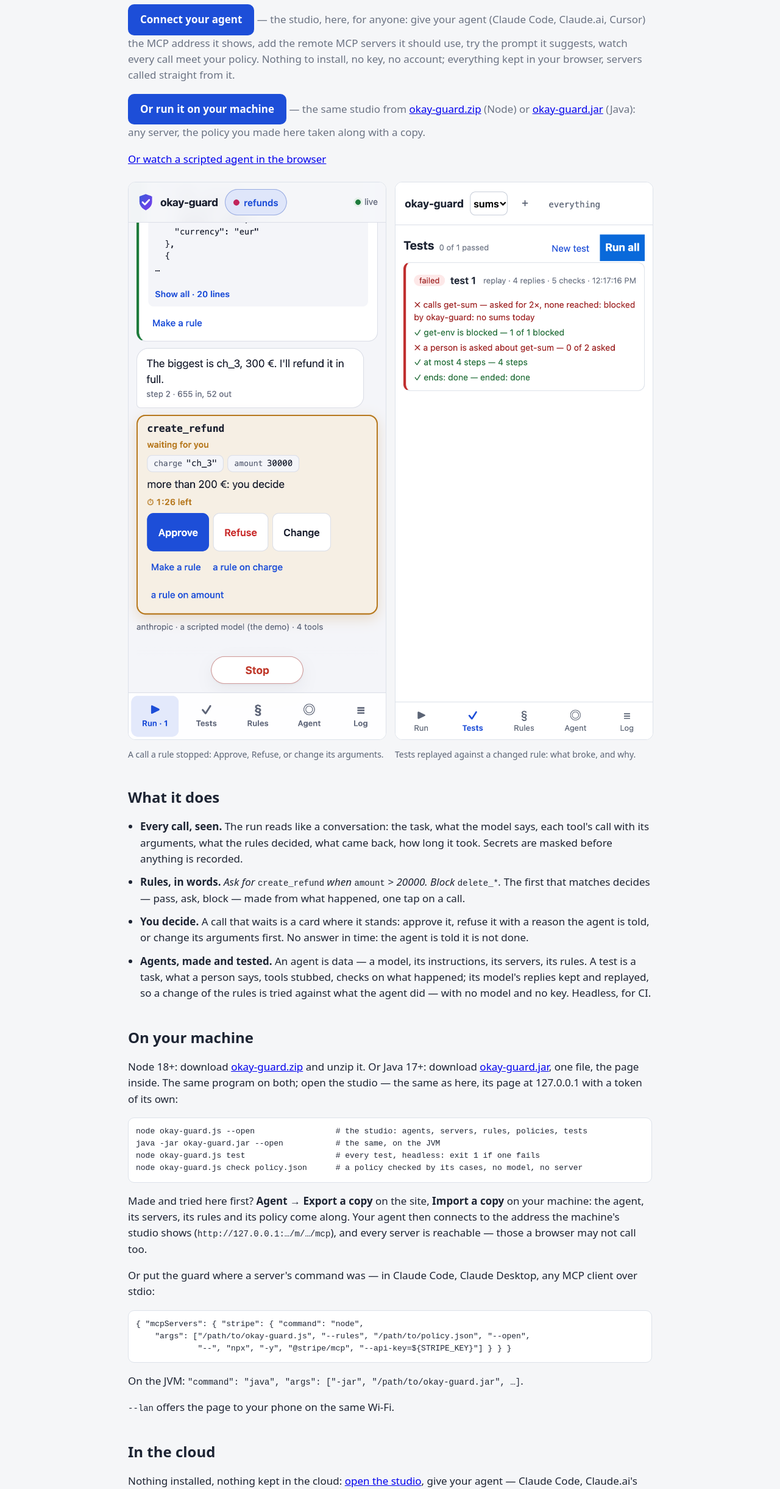
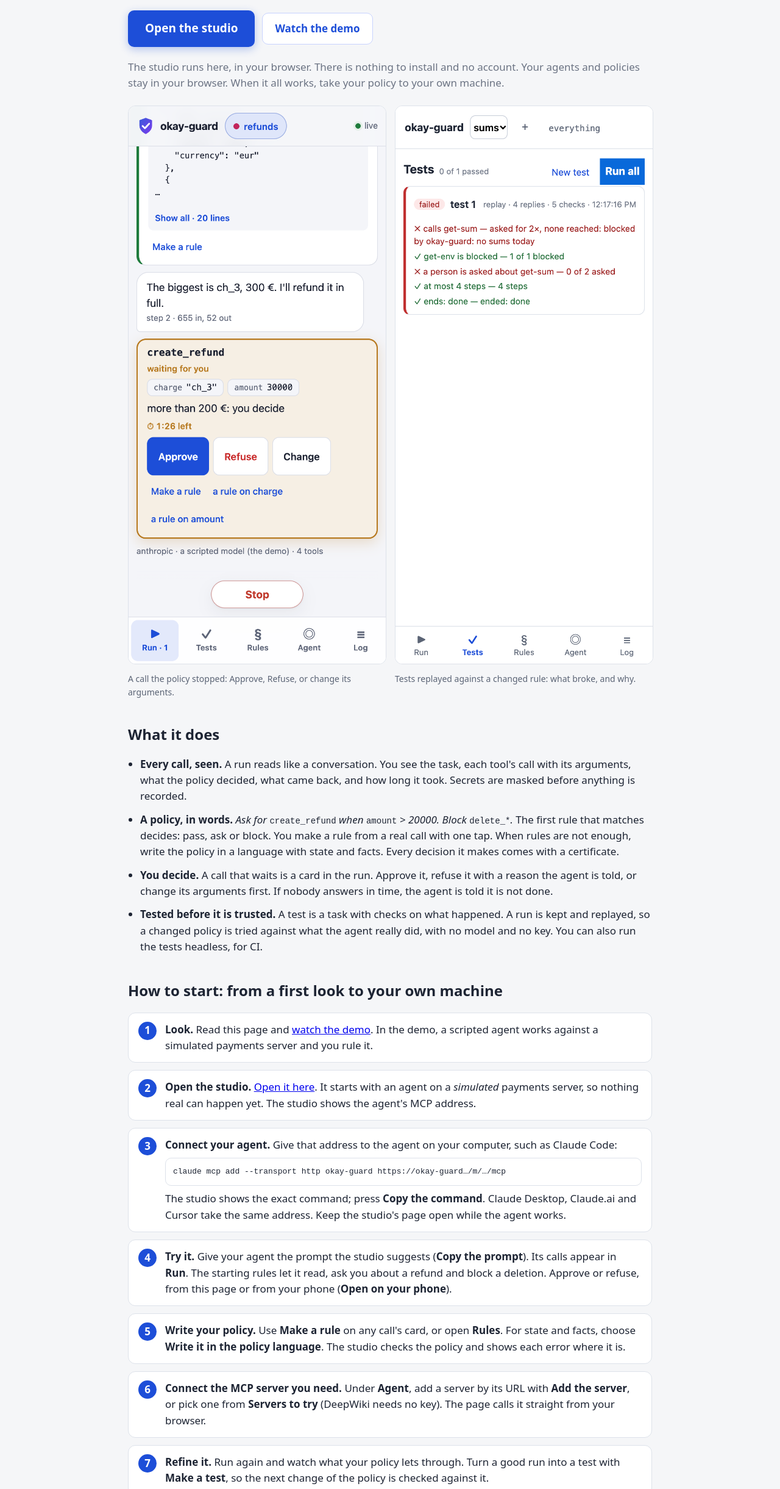
Before and after one commit to okay-effects/okay-guard, a plain HTML site: page index.html in a window 1280 px wide. Shown: the part 251-2692 px from the top of the page at 61% size. Drawn offline with Linux system fonts and the light colour scheme.

Commit message:
okay-guard at 8971947

```diff
--- a/index.html
+++ b/index.html
@@ -1,87 +1,116 @@
 <!doctype html>
 <html lang="en"><head><meta charset="utf-8"><meta name="viewport" content="width=device-width, initial-scale=1">
 <title>okay-guard — see and control what an AI agent does through MCP</title><link rel="icon" href="logo.svg">
-<meta name="description" content="A guard between an AI agent and its MCP servers: every call seen, your rules applied, a call stopped for you to decide; agents made and tested; on your machine or in the cloud.">
+<meta name="description" content="A guard between an AI agent and its MCP servers: every call seen, your policy
+deciding, a call stopped for you to decide. Try it in the browser, then run it on your machine with your policy.">
 <link rel="stylesheet" href="site.css"></head>
 <body>
-<header class="top"><b class="brand"><img src="logo.svg" alt="" width="26" height="26">okay-guard</b><nav><a href="demo.html">Demo</a><a href="#use">Use</a><a href="#cloud">Cloud</a>
-<a href="#studio">Studio</a></nav></header>
+<header class="top"><a class="brand" href="#"><img src="logo.svg" alt="" width="26" height="26">okay-guard</a>
+<nav><a href="#what">What it does</a><a href="#steps">How to start</a><a href="#local">On your machine</a>
+<a href="demo.html">Demo</a></nav>
+<a class="button small" href="app.html">Open the studio</a></header>
 <main>
 <section class="hero">
   <h1>See and control what an AI agent does</h1>
-  <p class="lead">An agent works through MCP servers — payments, mail, files, code. <b>okay-guard</b> stands between them:
-  every call is seen, your rules decide what passes, what is blocked and what waits for you — and you decide on your
-  phone, where the call stands.</p>
-  <p><a class="button" href="app.html">Connect your agent</a>
-  <span class="quiet">— the studio, here, for anyone: give your agent (Claude Code, Claude.ai, Cursor) the MCP address
-  it shows, add the remote MCP servers it should use, try the prompt it suggests, watch every call meet your policy.
-  Nothing to install, no key, no account; everything kept in your browser, servers called straight from it.</span></p>
-  <p><a class="button" href="#use">Or run it on your machine</a>
-  <span class="quiet">— the same studio from <a href="download/okay-guard.zip">okay-guard.zip</a> (Node) or
-  <a href="download/okay-guard.jar">okay-guard.jar</a> (Java): any server, the policy
-  you made here taken along with a copy.</span></p>
-  <p><a href="demo.html">Or watch a scripted agent in the browser</a></p>
+  <p class="lead">An agent works through MCP servers: payments, mail, files, code. <b>okay-guard</b> stands between
+  them. You see every call. Your policy decides what passes, what is blocked and what waits for you. You decide on
+  your phone, right where the call stands.</p>
+  <p class="cta"><a class="button big" href="app.html">Open the studio</a>
+  <a class="button ghost" href="demo.html">Watch the demo</a></p>
+  <p class="quiet">The studio runs here, in your browser. There is nothing to install and no account. Your agents and
+  policies stay in your browser. When it all works, take your policy to your own machine.</p>
 </section>
 
 <section class="shots">
-  <figure><img src="img/phone-waiting.png" alt="A call waiting for a person's decision, on a phone"><figcaption>A call a
-  rule stopped: Approve, Refuse, or change its arguments.</figcaption></figure>
+  <figure><img src="img/phone-waiting.png" alt="A call waiting for a person's decision, on a phone"><figcaption>A call
+  the policy stopped: Approve, Refuse, or change its arguments.</figcaption></figure>
   <figure><img src="img/phone-tests.png" alt="A test that failed after a rule changed"><figcaption>Tests replayed
   against a changed rule: what broke, and why.</figcaption></figure>
 </section>
 
-<section>
+<section id="what">
   <h2>What it does</h2>
   <ul class="points">
-    <li><b>Every call, seen.</b> The run reads like a conversation: the task, what the model says, each tool's call with
-    its arguments, what the rules decided, what came back, how long it took. Secrets are masked before anything is
+    <li><b>Every call, seen.</b> A run reads like a conversation. You see the task, each tool's call with its
+    arguments, what the policy decided, what came back, and how long it took. Secrets are masked before anything is
     recorded.</li>
-    <li><b>Rules, in words.</b> <i>Ask for <code>create_refund</code> when <code>amount</code> &gt; 20000.</i>
-    <i>Block <code>delete_*</code>.</i> The first that matches decides — pass, ask, block — made from what happened,
-    one tap on a call.</li>
-    <li><b>You decide.</b> A call that waits is a card where it stands: approve it, refuse it with a reason the agent is
-    told, or change its arguments first. No answer in time: the agent is told it is not done.</li>
-    <li><b>Agents, made and tested.</b> An agent is data — a model, its instructions, its servers, its rules. A test is a
-    task, what a person says, tools stubbed, checks on what happened; its model's replies kept and replayed, so a
-    change of the rules is tried against what the agent did — with no model and no key. Headless, for CI.</li>
+    <li><b>A policy, in words.</b> <i>Ask for <code>create_refund</code> when <code>amount</code> &gt; 20000.</i>
+    <i>Block <code>delete_*</code>.</i> The first rule that matches decides: pass, ask or block. You make a rule from a
+    real call with one tap. When rules are not enough, write the policy in a language with state and facts. Every
+    decision it makes comes with a certificate.</li>
+    <li><b>You decide.</b> A call that waits is a card in the run. Approve it, refuse it with a reason the agent is
+    told, or change its arguments first. If nobody answers in time, the agent is told it is not done.</li>
+    <li><b>Tested before it is trusted.</b> A test is a task with checks on what happened. A run is kept and
+    replayed, so a changed policy is tried against what the agent really did, with no model and no key. You can also
+    run the tests headless, for CI.</li>
   </ul>
 </section>
 
-<section id="use">
+<section id="steps">
+  <h2>How to start: from a first look to your own machine</h2>
+  <ol class="steps">
+    <li><b>Look.</b> Read this page and <a href="demo.html">watch the demo</a>. In the demo, a scripted agent works
+    against a simulated payments server and you rule it.</li>
+    <li><b>Open the studio.</b> <a href="app.html">Open it here</a>. It starts with an agent on a <i>simulated</i>
+    payments server, so nothing real can happen yet. The studio shows the agent's MCP address.</li>
+    <li><b>Connect your agent.</b> Give that address to the agent on your computer, such as Claude Code:
+<pre>claude mcp add --transport http okay-guard https://okay-guard…/m/…/mcp</pre>
+    The studio shows the exact command; press <b>Copy the command</b>. Claude Desktop, Claude.ai and Cursor take the
+    same address. Keep the studio's page open while the agent works.</li>
+    <li><b>Try it.</b> Give your agent the prompt the studio suggests (<b>Copy the prompt</b>). Its calls appear in
+    <b>Run</b>. The starting rules let it read, ask you about a refund and block a deletion. Approve or refuse, from
+    this page or from your phone (<b>Open on your phone</b>).</li>
+    <li><b>Write your policy.</b> Use <b>Make a rule</b> on any call's card, or open <b>Rules</b>. For state and facts,
+    choose <b>Write it in the policy language</b>. The studio checks the policy and shows each error where it
+    is.</li>
+    <li><b>Connect the MCP server you need.</b> Under <b>Agent</b>, add a server by its URL with <b>Add the
+    server</b>, or pick one from <b>Servers to try</b> (DeepWiki needs no key). The page calls it straight from your
+    browser.</li>
+    <li><b>Refine it.</b> Run again and watch what your policy lets through. Turn a good run into a test with <b>Make
+    a test</b>, so the next change of the policy is checked against it.</li>
+    <li><b>Take it home.</b> In <b>Agent</b>, choose <b>Export a copy</b>. This saves the agent, its servers, its
+    policy and its tests in one file. Then <a href="#local">run okay-guard on your machine</a> and choose <b>Import a
+    copy</b> there. The same policy now decides on your machine. It can reach every server: local commands, and the
+    servers a browser may not call.</li>
+  </ol>
+  <p class="cta"><a class="button" href="app.html">Open the studio</a></p>
+</section>
+
+<section id="local">
   <h2>On your machine</h2>
-  <p>Node 18+: download <a href="download/okay-guard.zip">okay-guard.zip</a> and unzip it. Or Java 17+: download
-  <a href="download/okay-guard.jar">okay-guard.jar</a>, one file, the page inside. The same program on both; open the
-  studio — the same as here, its page at 127.0.0.1 with a token of its own:</p>
-<pre>node okay-guard.js --open                 # the studio: agents, servers, rules, policies, tests
-java -jar okay-guard.jar --open           # the same, on the JVM
-node okay-guard.js test                   # every test, headless: exit 1 if one fails
+  <p>It is the same studio and the same policy. The page runs at 127.0.0.1, with a token of its own. Choose one:</p>
+  <ul class="points">
+    <li><b>Node 18+:</b> <a href="download/okay-guard.zip">okay-guard.zip</a>. Unzip it, then run
+    <code>node okay-guard.js --open</code>.</li>
+    <li><b>Java 17+:</b> <a href="download/okay-guard.jar">okay-guard.jar</a>, one file. Run
+    <code>java -jar okay-guard.jar --open</code>.</li>
+  </ul>
+<pre>node okay-guard.js --open                 # the studio: Import a copy, then connect your agent
+node okay-guard.js test                   # every test, headless: exit 1 if one fails (CI)
 node okay-guard.js check policy.json      # a policy checked by its cases, no model, no server</pre>
-  <p>Made and tried here first? <b>Agent → Export a copy</b> on the site, <b>Import a copy</b> on your machine: the
-  agent, its servers, its rules and its policy come along. Your agent then connects to the address the machine's studio
-  shows (<code>http://127.0.0.1:…/m/…/mcp</code>), and every server is reachable — those a browser may not call too.</p>
-  <p>Or put the guard where a server's command was — in Claude Code, Claude Desktop, any MCP client over stdio:</p>
+  <p>Your agent connects to the address the local studio shows (<code>http://127.0.0.1:…/m/…/mcp</code>). Or put the
+  guard where a server's command was, in any MCP client over stdio. The policy you downloaded from <b>Rules</b>
+  decides each call:</p>
 <pre>{ "mcpServers": { "stripe": { "command": "node",
     "args": ["/path/to/okay-guard.js", "--rules", "/path/to/policy.json", "--open",
              "--", "npx", "-y", "@stripe/mcp", "--api-key=${STRIPE_KEY}"] } } }</pre>
-  <p>On the JVM: <code>"command": "java", "args": ["-jar", "/path/to/okay-guard.jar", …]</code>.</p>
-  <p><code>--lan</code> offers the page to your phone on the same Wi-Fi.</p>
+  <p>On Java, use <code>"command": "java", "args": ["-jar", "/path/to/okay-guard.jar", …]</code>. Add
+  <code>--lan</code> to open the page on your phone on the same Wi-Fi.</p>
 </section>
 
-<section id="cloud">
-  <h2>In the cloud</h2>
-  <p>Nothing installed, nothing kept in the cloud: <a href="app.html">open the
-  studio</a>, give your agent — Claude Code, Claude.ai's connectors, Cursor — the MCP address it shows, and watch and
-  decide in the page, on your phone too. Your agents, rules and policies stay in your browser; the Worker only passes
-  messages, and only while the page is open.</p>
-</section>
-
-<section id="studio">
-  <h2>How it is made</h2>
-  <p>Scala 3 and Scala.js, on algebraic effects: the guard is a program over its own effects — the wire, the journal,
-  the rules, a person, the clock — and every place it runs (Node, a Durable Object, this very page in the demo) is
-  only their handlers. A call waiting for you is the program's continuation, kept until you answer.</p>
-  <figure class="one"><img src="img/desktop-run.png" alt="The studio on a desktop: a run as a conversation, the rules in force beside it"></figure>
+<section id="built">
+  <h2>How it is built</h2>
+  <p>okay-guard is written in Scala 3 and Scala.js, on algebraic effects. The guard is a program over its own
+  effects: the wire, the journal, the policy, a person and the clock. Each place it runs only handles those effects.
+  It runs in your browser, in a Cloudflare Worker that passes messages, and on your machine (Node or the JVM). A call
+  waiting for you is the program's continuation, kept until you answer.</p>
+  <figure class="one"><img src="img/desktop-run.png" alt="The studio on a desktop: a run as a conversation, the rules
+  in force beside it"></figure>
 </section>
 </main>
-<footer>okay-guard — <a href="https://github.com/okay-effects">okay-effects</a></footer>
+<footer><div class="bar">
+  Built on <a href="https://github.com/okay-effects" target="_blank" rel="noopener noreferrer">okay-effects</a> —
+  algebraic effects for Scala
+  <a class="more" href="https://okay-effects.github.io/#author" target="_blank" rel="noopener noreferrer">Need more?</a>
+</div></footer>
 </body></html>
--- a/site.css
+++ b/site.css
@@ -1,19 +1,35 @@
 body{margin:0;font:17px/1.55 system-ui,sans-serif;color:#1d2433;background:#f5f6f8}
-.top{display:flex;align-items:center;gap:16px;padding:12px 20px;background:#fff;border-bottom:1px solid #dde2ea;
-position:sticky;top:0}
-.brand{display:flex;align-items:center;gap:8px}
-.top nav{display:flex;gap:14px;margin-left:auto;flex-wrap:wrap}.top a{color:#1d4ed8;text-decoration:none}
+.top{display:flex;align-items:center;gap:16px;padding:10px 20px;background:#fff;border-bottom:1px solid #dde2ea;
+position:sticky;top:0;z-index:1;flex-wrap:wrap}
+.brand{display:flex;align-items:center;gap:8px;font-weight:700;color:#1d2433;text-decoration:none}
+.top nav{display:flex;gap:16px;margin-left:auto}.top nav a{color:#1d4ed8;text-decoration:none;white-space:nowrap}
 main{max-width:860px;margin:0 auto;padding:8px 20px 40px}
 h1{font-size:34px;line-height:1.2;margin:32px 0 12px}h2{font-size:24px;margin:40px 0 10px}
 .lead{font-size:19px}.quiet{color:#6b7383}
 .button{display:inline-block;background:#1d4ed8;color:#fff;padding:12px 20px;border-radius:10px;text-decoration:none;
 font-weight:600}
+.button.small{padding:8px 14px;font-size:15px}
+.button.big{padding:15px 28px;font-size:19px;box-shadow:0 4px 14px rgba(29,78,216,.3)}
+.button.ghost{background:#fff;color:#1d4ed8;border:1px solid #c7d2fe}
+.cta{display:flex;flex-wrap:wrap;gap:12px;align-items:center;margin:20px 0}
 .shots{display:grid;grid-template-columns:1fr 1fr;gap:16px;margin-top:24px}
 figure{margin:0}figure img{width:100%;border:1px solid #dde2ea;border-radius:12px;background:#fff}
 figcaption{font-size:14px;color:#5b6475;margin-top:6px}
 .one{margin:16px 0}.one img{max-width:100%}
 .points{padding-left:20px}.points li{margin-bottom:12px}
+.steps{padding-left:0;list-style:none;counter-reset:step}
+.steps li{counter-increment:step;position:relative;padding:14px 16px 14px 60px;margin-bottom:12px;background:#fff;
+border:1px solid #dde2ea;border-radius:12px}
+.steps li::before{content:counter(step);position:absolute;left:16px;top:14px;width:30px;height:30px;border-radius:50%;
+background:#1d4ed8;color:#fff;font-weight:700;display:flex;align-items:center;justify-content:center}
+.steps pre{margin:8px 0}
 pre{background:#fff;border:1px solid #dde2ea;border-radius:10px;padding:12px;overflow:auto;font-size:13px}
 code{font:14px ui-monospace,monospace}
-footer{text-align:center;color:#8a93a3;padding:24px;font-size:14px}footer a{color:inherit}
-@media (max-width:600px){.shots{grid-template-columns:1fr}h1{font-size:28px}}
+footer{color:#8a93a3;padding:24px;font-size:14px;border-top:1px solid #dde2ea}footer a{color:inherit}
+footer .bar{max-width:860px;margin:0 auto;display:flex;flex-wrap:wrap;align-items:baseline;gap:6px}
+footer .more{margin-left:auto;color:#1d4ed8;font-weight:600}
+@media (max-width:600px){.shots{grid-template-columns:1fr}h1{font-size:28px}
+.top{gap:8px 12px}.top .button.small{margin-left:auto}
+.top nav{order:3;width:100%;margin-left:0;overflow-x:auto;scrollbar-width:none;padding-bottom:2px}
+.top nav::-webkit-scrollbar{display:none}
+.steps li{padding-left:52px}.steps li::before{left:12px}}
```
Also changed, not shown: 2 other files.
